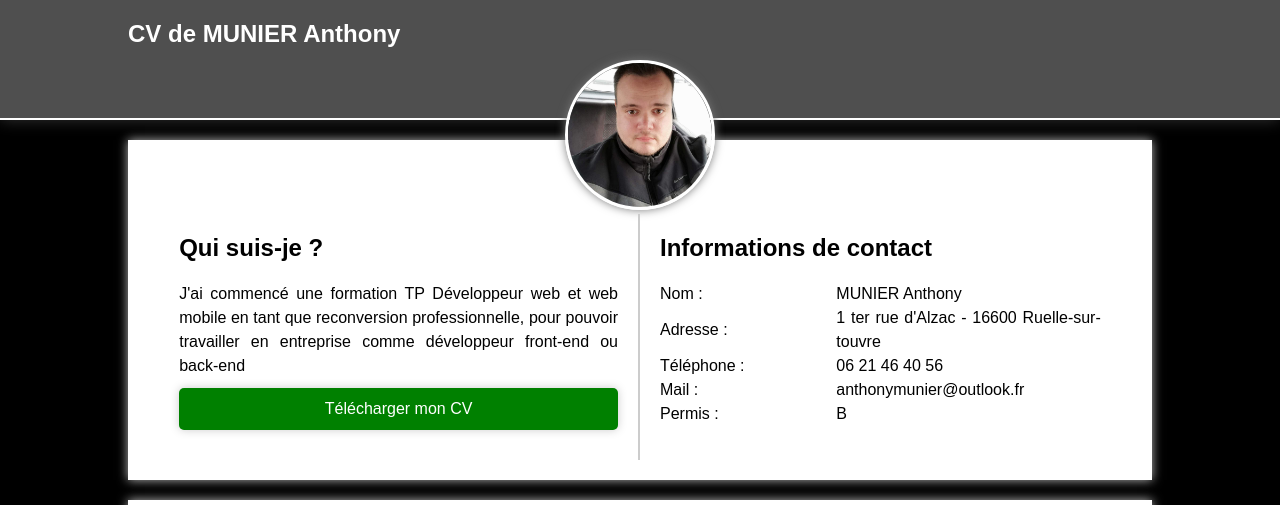
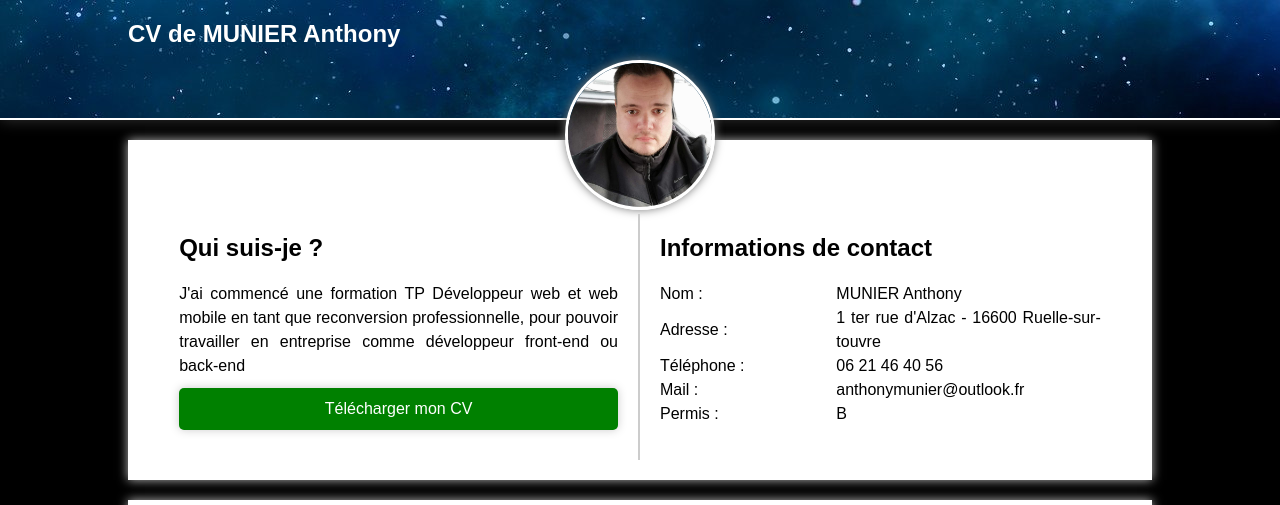
Before and after one commit to Aloa1988/CV, a plain HTML site: page index.html in a window 1280 px wide. Shown: the top 505 px of the page. Drawn offline with Linux system fonts and the light colour scheme.

Commit message:
Update style.css

```diff
--- a/style.css
+++ b/style.css
@@ -24,7 +24,7 @@ a{
 header, footer{
     width: 100%;
     padding: 20px 0px;
-    background: url("img/technologie.jpg") #4f4f4f;
+    background: url("technologie.jpg") #4f4f4f;
     box-shadow: 0px 0px 15px #333;
 }
 header{
```
